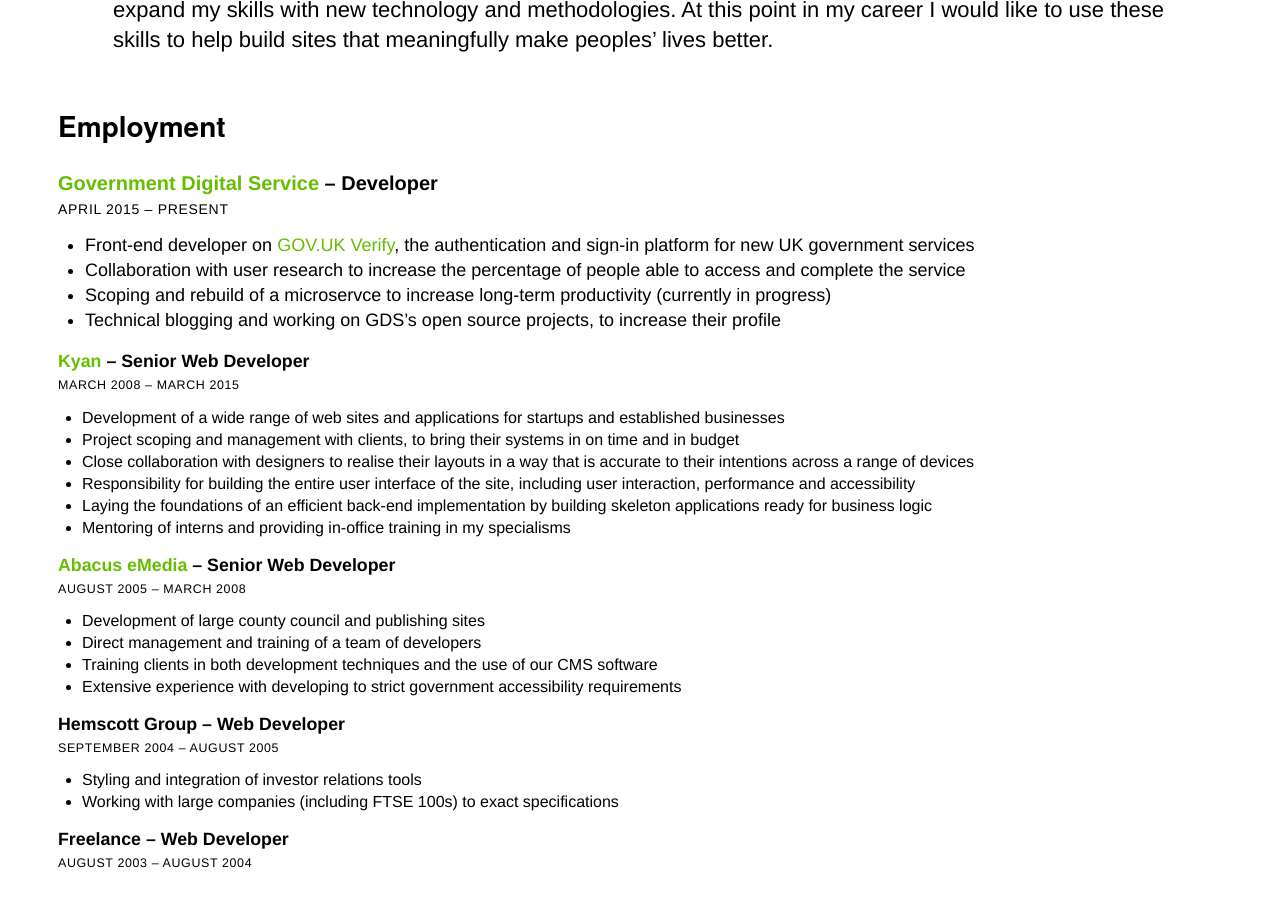
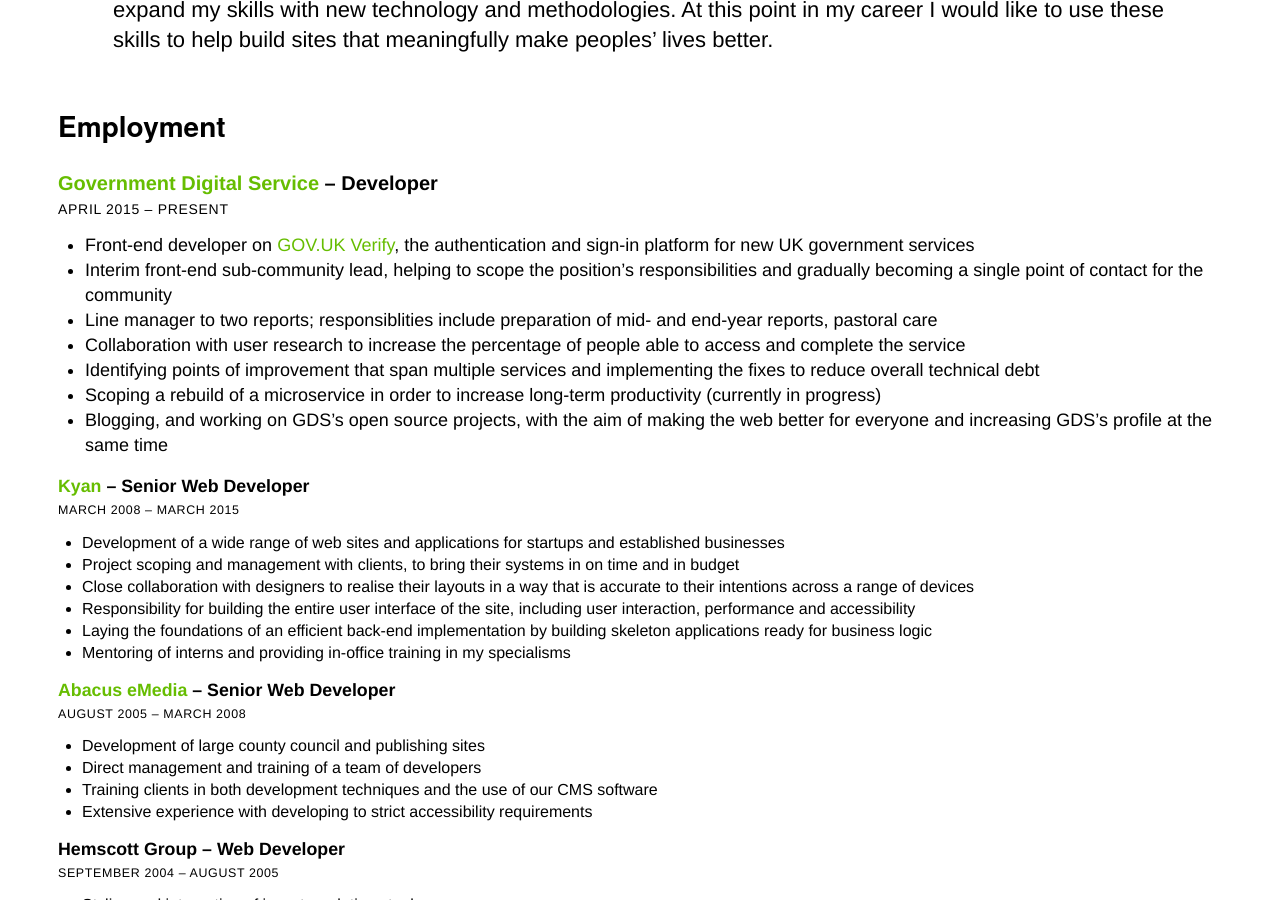
Before and after one commit to robinwhittleton/reala.net, a Jekyll site: the page built from cv.html, in a window 1280 px wide and 900 px high, scrolled down 477 px. Built offline with Jekyll 4.4.1, drawn with Linux system fonts in a browser that asks for light colours; some of the changed text lies outside the part shown.

Commit message:
Few more CV updates

```diff
--- a/cv.html
+++ b/cv.html
@@ -41,9 +41,12 @@
 				<p class="meta"><time datetime="2015-04">April 2015</time> – present</p>
 				<ul>
 					<li>Front-end developer on <a href="https://www.gov.uk/government/publications/introducing-govuk-verify/introducing-govuk-verify">GOV.UK Verify</a>, the authentication and sign-in platform for new UK government services</li>
+					<li>Interim front-end sub-community lead, helping to scope the position’s responsibilities and gradually becoming a single point of contact for the community</li>
+					<li>Line manager to two reports; responsiblities include preparation of mid- and end-year reports, pastoral care</li>
 					<li>Collaboration with user research to increase the percentage of people able to access and complete the service</li>
-					<li>Scoping and rebuild of a microservce to increase long-term productivity (currently in progress)</li>
-					<li>Technical blogging and working on GDS’s open source projects, to increase their profile</li>
+					<li>Identifying points of improvement that span multiple services and implementing the fixes to reduce overall technical debt</li>
+					<li>Scoping a rebuild of a microservice in order to increase long-term productivity (currently in progress)</li>
+					<li>Blogging, and working on GDS’s open source projects, with the aim of making the web better for everyone and increasing GDS’s profile at the same time</li>
 				</ul>
 			</li>
 			<li>
@@ -65,7 +68,7 @@
 					<li>Development of large county council and publishing sites</li>
 					<li>Direct management and training of a team of developers</li>
 					<li>Training clients in both development techniques and the use of our CMS software</li>
-					<li>Extensive experience with developing to strict government accessibility requirements</li>
+					<li>Extensive experience with developing to strict accessibility requirements</li>
 				</ul>
 			</li>
 			<li>
@@ -124,7 +127,7 @@
 			</li>
 		</ol>
 	</section>
-
+	<!--
 	<section id="portfolio">
 		<h2>Recent portfolio</h2>
 		<p>Please visit <a href="http://www.reala.net/">www.reala.net</a> for examples of recent work.</p>
@@ -142,5 +145,6 @@
 			<li><a href="/files/robin_whittleton_cv.doc">CV in Word document format</a></li>
 		</ul>
 	</section>
+	-->
 
 </section>
```
